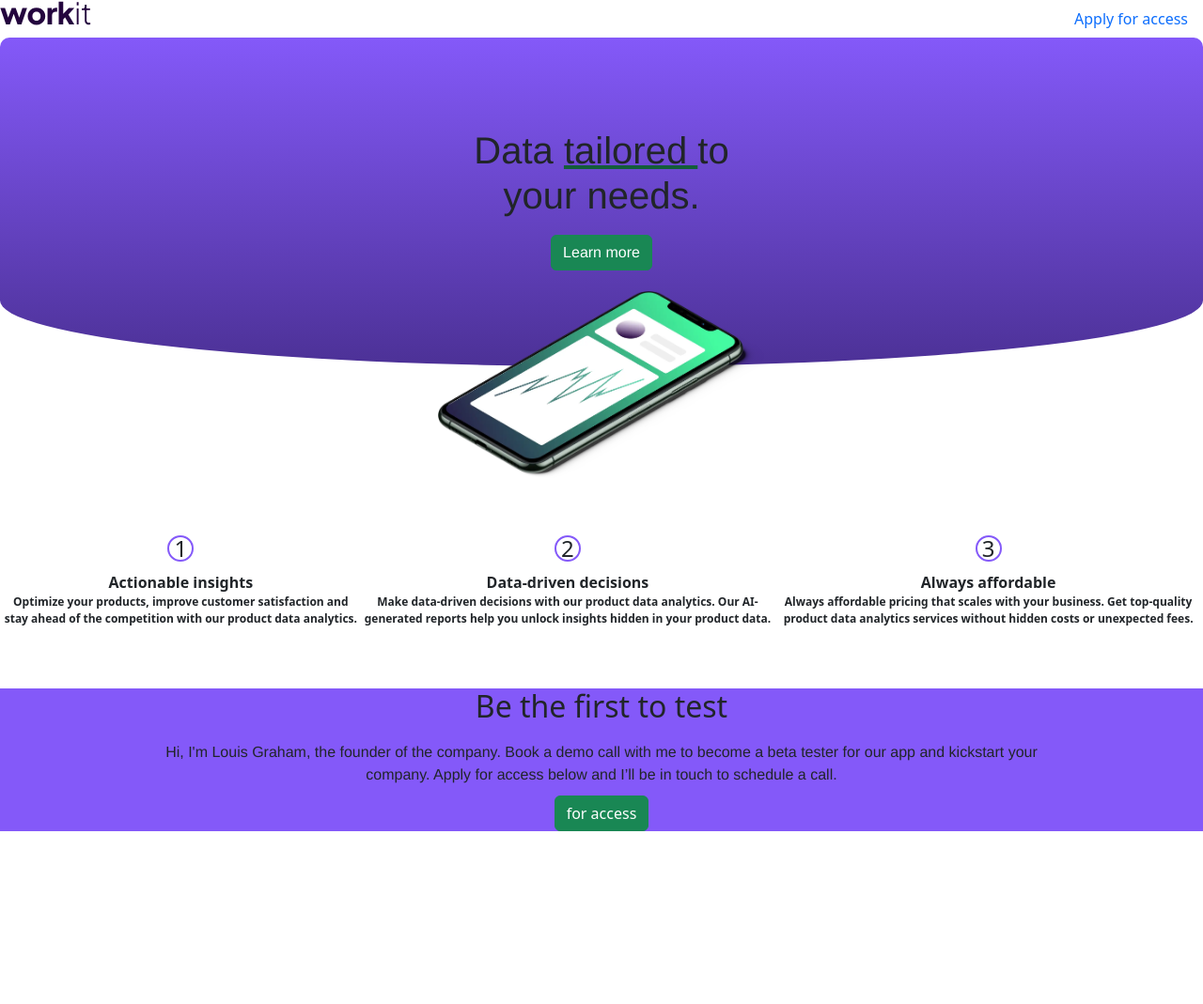
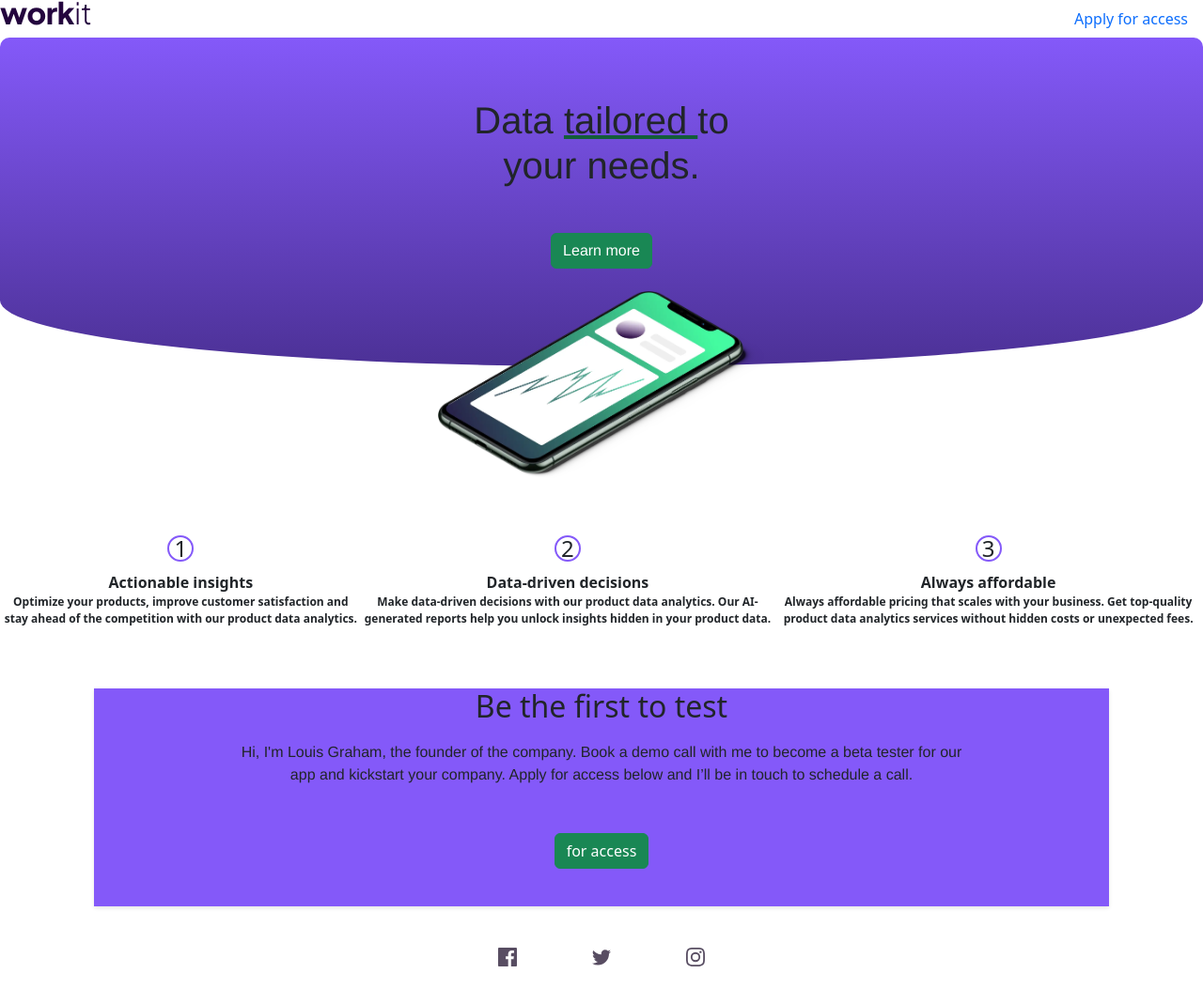
Before and after one commit to LochlanSavage/Landing-page, a plain HTML site: page index.html in a window 1280 px wide. Shown: the whole page at 94% size. Before the commit the page ends 885 px from the top, so only its background shows below. Drawn offline with Linux system fonts and the light colour scheme.

Commit message:
footer done

```diff
--- a/index.html
+++ b/index.html
@@ -28,7 +28,7 @@
       <h1>Data <u>tailored </u> to <br> your needs.</h1>
       <div class = "hero__learn-more">
         <a href="#">
-      <button type="button" class="btn btn-success" >Learn more</button>
+      <button type="button" class="hero__learn-more-b btn btn-success" >Learn more</button>
         </a>
       </div>
     </div>
@@ -74,8 +74,22 @@
   in touch to schedule a call.
   </p>
 
-  <button type ="button" class="btn btn-success"> for access </button>
+  <button type ="button" class="banner-b btn btn-success"> for access </button>
 </div>
+
+<section class="footer flex">
+<a href="">
+  <img src="/assets/images/icon-facebook.svg" alt="">
+</a>
+<a href="">
+  <img src="/assets/images/icon-twitter.svg" alt="">
+</a>
+<a href="">
+  <img src="/assets/images/icon-instagram.svg" alt="">
+</a>
+
+
+</section>
 
 </body>
 <script src="/bootstrap-5.3.0-alpha3-dist/js/bootstrap.js"></script>
--- a/scss/_banner.scss
+++ b/scss/_banner.scss
@@ -1,12 +1,18 @@
 .banner{
 text-align: center;
 background-color: #8459f9;
-
+box-shadow: 0 2px 4px rgba(0, 0, 0, 0.1);
+margin: 0 100px;
 }
 
 .banner p {
   display: inline-block;
+
   padding: 10px;
   margin: 0 140px;
   font-family: "EB Garamond", Helvetica, Arial, sans-serif;
+
 }
+.banner-b{
+  margin: 40px;
+}
--- /dev/null
+++ b/scss/_footer.scss
@@ -0,0 +1,9 @@
+.footer{
+  justify-content: center;
+
+
+}
+.footer a{
+margin: 40px;
+
+}
--- a/scss/_hero.scss
+++ b/scss/_hero.scss
@@ -50,4 +50,7 @@
       text-decoration-color: #135d3a;
 
     }
+    &__learn-more-b{
+margin: 40px;
+    }
 }
--- a/scss/main.scss
+++ b/scss/main.scss
@@ -4,3 +4,4 @@
 @import "_header";
 @import"_hero";
 @import"_banner";
+@import"_footer";
```
Also changed, not shown: css/main.css, 1 other file.
